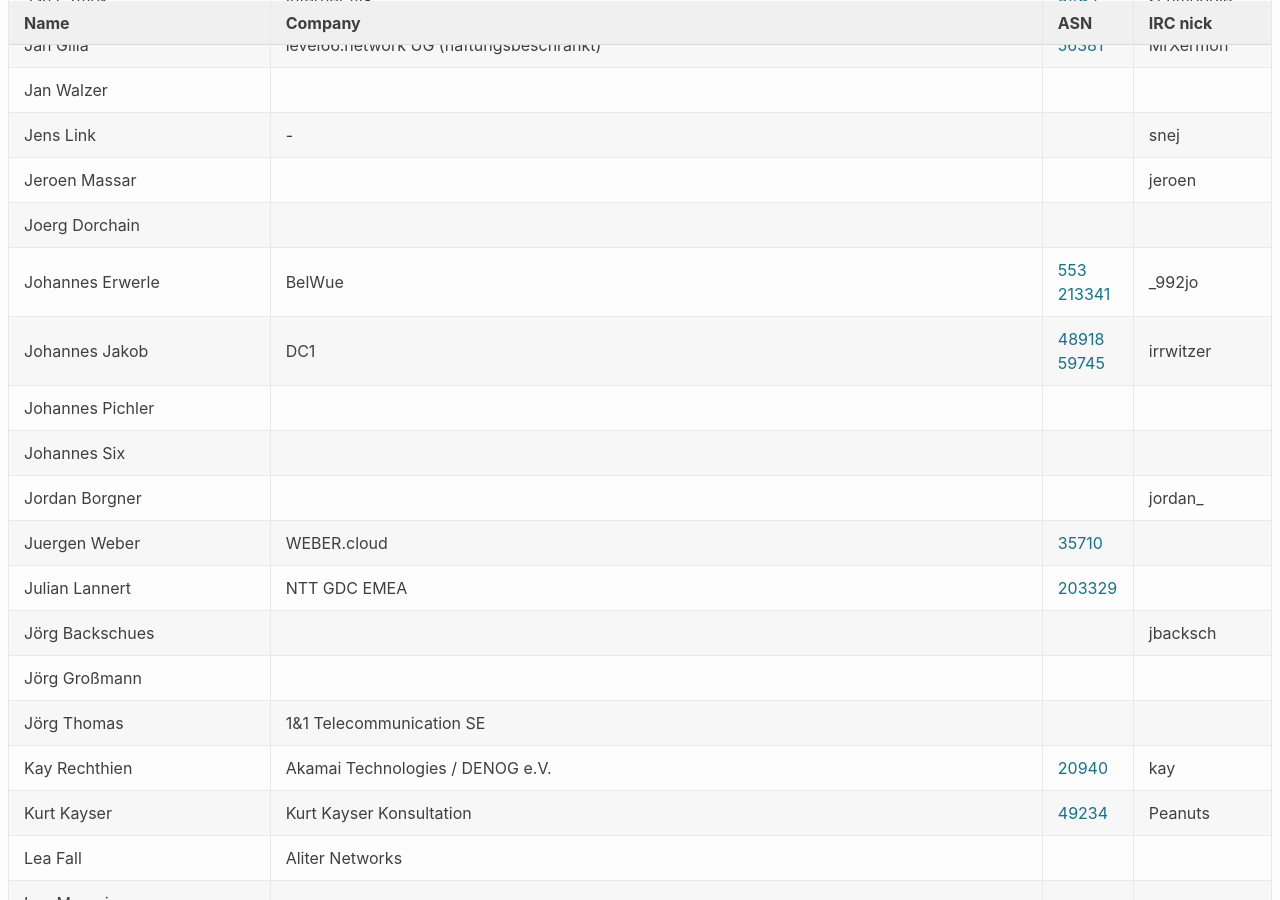
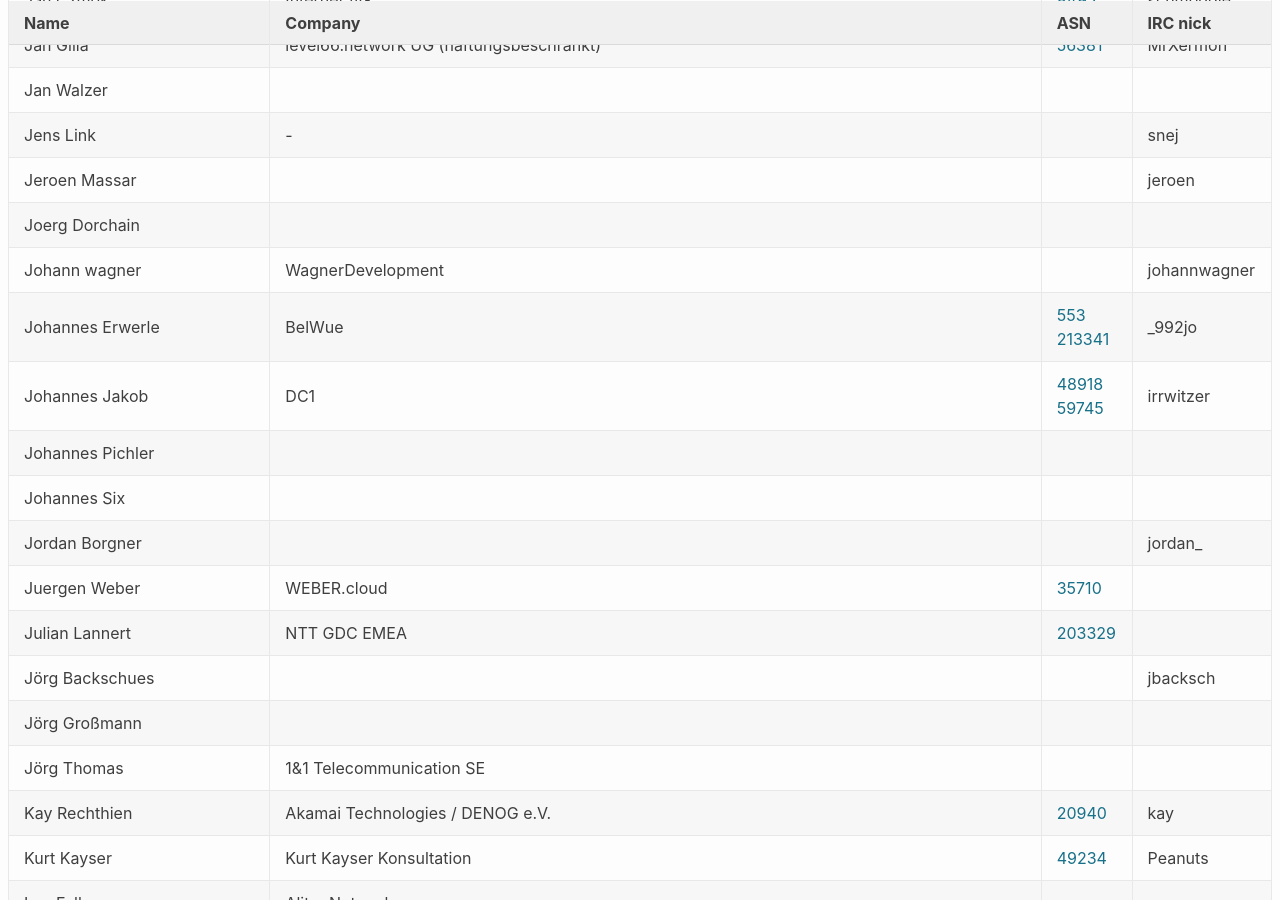
Before and after one commit to denog/pretix-attendeelist, a Jekyll site: the page built from denog2020.markdown, in a window 1280 px wide and 900 px high, scrolled down 2656 px. Built offline with Jekyll 4.4.1, drawn with Linux system fonts in a browser that asks for light colours.

Commit message:
Latest data: Mon Feb  1 17:54:08 UTC 2021

```diff
--- a/_data/attendees_meetup2021-01.json
+++ b/_data/attendees_meetup2021-01.json
@@ -369,6 +369,12 @@
     "name": "Johannes Six",
     "company": null,
     "irc": null,
+    "asn": null
+  },
+  {
+    "name": "Johann wagner",
+    "company": "WagnerDevelopment",
+    "irc": "johannwagner",
     "asn": null
   },
   {
```
